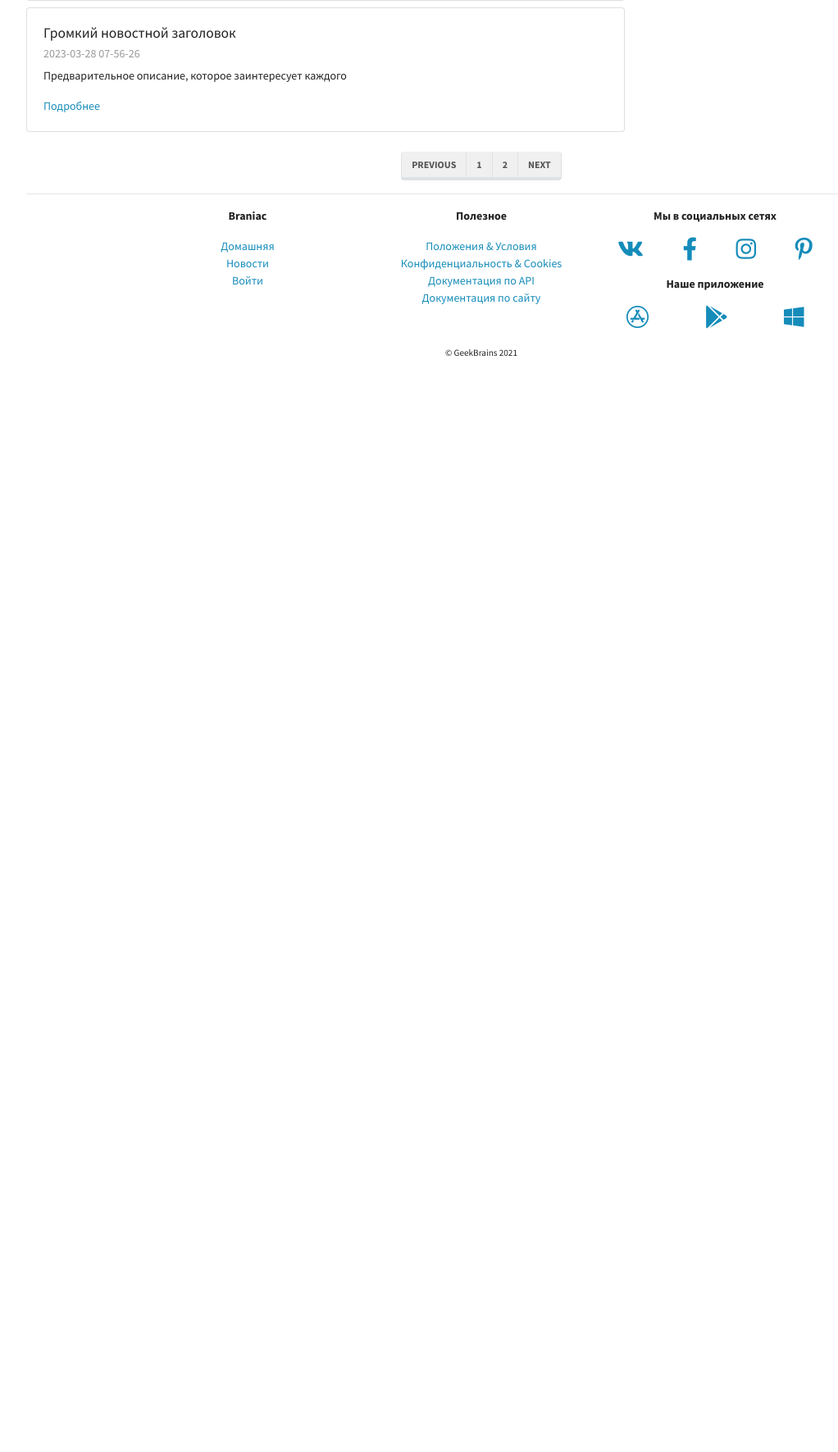
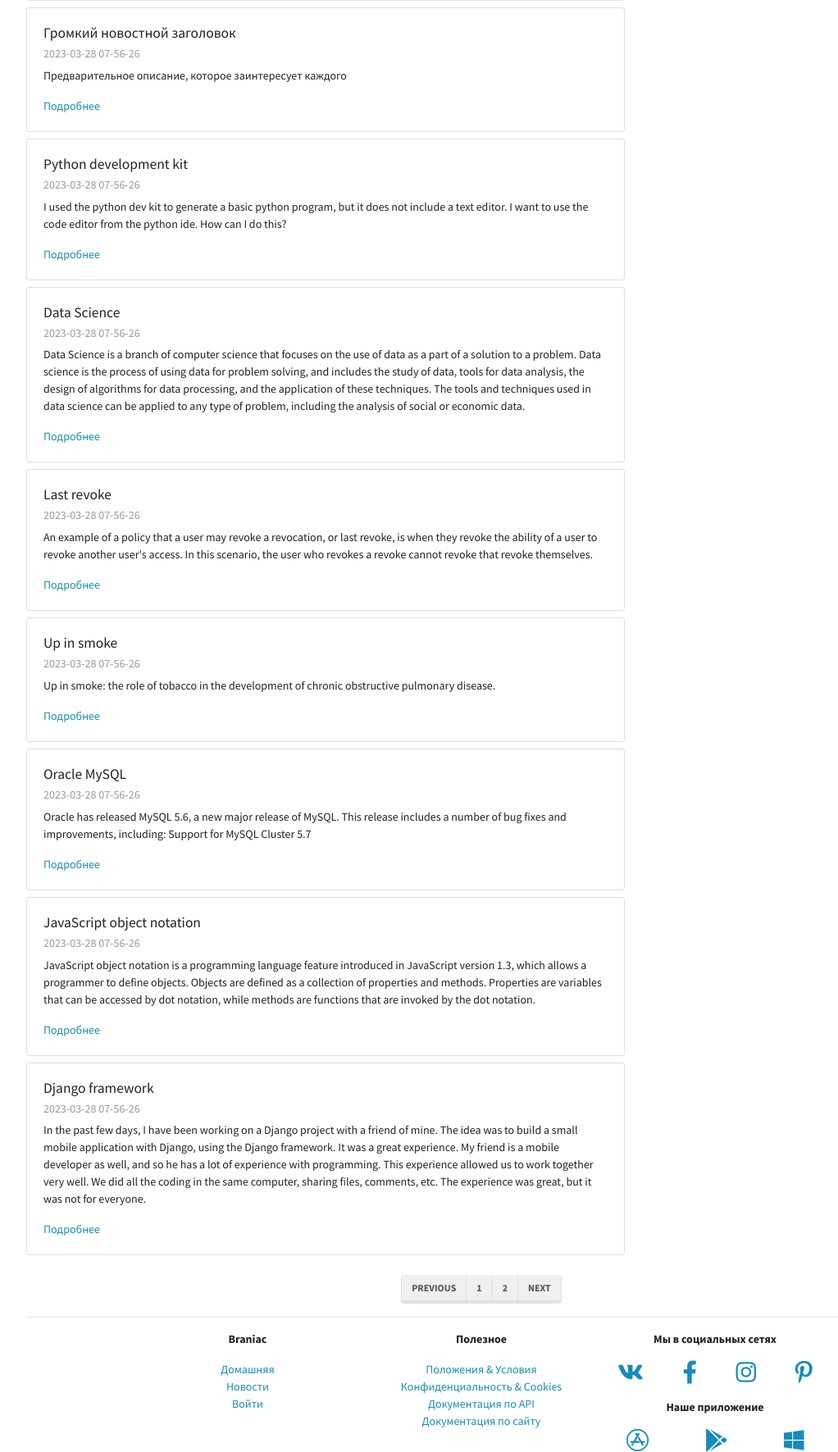
Before and after one commit to aastavitskaya/BraniacLMC, a Django app: page /mainapp/news/ in a window 1280 px wide. Shown: the part 715-2486 px from the top of the page at 82% size, without its empty margins (53-1075 px from the left). Before the commit the page ends 1150 px from the top, so only its background shows below. Run offline with Django 3.2, Linux system fonts and the light colour scheme; some libraries are stand-ins or nearby versions.

Commit message:
lesson_3 add news

```diff
--- a/config/settings.py
+++ b/config/settings.py
@@ -55,7 +55,7 @@ ROOT_URLCONF = "config.urls"
 TEMPLATES = [
     {
         "BACKEND": "django.template.backends.django.DjangoTemplates",
-        "DIRS": ["templates"],
+        "DIRS": [BASE_DIR / "templates"],
         "APP_DIRS": True,
         "OPTIONS": {
             "context_processors": [
--- a/mainapp/templates/mainapp/news.html
+++ b/mainapp/templates/mainapp/news.html
@@ -24,6 +24,19 @@
           {{ datetime_obj|date:"Y-m-d h-i-s" }}
         </h6>
         <p class="card-text">{{ news_preview }}</p>
+        <a href="#" class="card-link">Подробнее</a>
+      </div>
+    </div>
+    {% endfor %}
+
+    {% for new in news %}
+    <div class="card my-2">
+      <div class="card-body">
+        <h5 class="card-title">{{ new.title }}</h5>
+        <h6 class="card-subtitle mb-2 text-muted">
+          {{ datetime_obj|date:"Y-m-d h-i-s" }}
+        </h6>
+        <p class="card-text">{{ new.preview }}</p>
         <a href="#" class="card-link">Подробнее</a>
       </div>
     </div>
@@ -64,7 +77,7 @@
   <nav aria-label="Page navigation example">
     <ul class="pagination">
       <li class="page-item"><a class="page-link" href="#">Previous</a></li>
-      <li class="page-item"><a class="page-link" href="{% url 'mainapp:news_paginator' 1 %}?param1=foobar">1</a></li>
+      <li class="page-item"><a class="page-link" href="{% url 'mainapp:news_paginator' 1 %}">1</a></li>
       <li class="page-item"><a class="page-link" href="{% url 'mainapp:news_paginator' page=2 %}">2</a></li>
       {# <li class="page-item"><a class="page-link" href="{% url 'mainapp:news_paginator' three %}">3</a></li> #}
       <li class="page-item"><a class="page-link" href="#">Next</a></li>
--- a/mainapp/views.py
+++ b/mainapp/views.py
@@ -1,5 +1,8 @@
+import json
+import os
 from datetime import datetime
 
+from django.conf import settings
 from django.views.generic import TemplateView
 
 
@@ -14,6 +17,9 @@ class NewsPageView(TemplateView):
         # Get all previous data
         context = super().get_context_data(**kwargs)
         # Create your own data
+        with open(os.path.join(settings.BASE_DIR, "news.json")) as f:
+            context["news"] = json.load(f)
+
         context["news_title"] = "Громкий новостной заголовок"
         context["news_preview"] = "Предварительное описание, которое заинтересует каждого"
         context["range"] = range(5)
--- /dev/null
+++ b/news.json
@@ -0,0 +1,30 @@
+[
+    {
+        "title": "Python development kit",
+        "preview": "I used the python dev kit to generate a basic python program, but it does not include a text editor. I want to use the code editor from the python ide. How can I do this?"
+    },
+    {
+        "title": "Data Science",
+        "preview": "Data Science is a branch of computer science that focuses on the use of data as a part of a solution to a problem. Data science is the process of using data for problem solving, and includes the study of data, tools for data analysis, the design of algorithms for data processing, and the application of these techniques. The tools and techniques used in data science can be applied to any type of problem, including the analysis of social or economic data."
+    },
+    {
+        "title": "Last revoke",
+        "preview": "An example of a policy that a user may revoke a revocation, or last revoke, is when they revoke the ability of a user to revoke another user's access.  In this scenario, the user who revokes a revoke cannot revoke that revoke themselves."
+    },
+    {
+        "title": "Up in smoke",
+        "preview": "Up in smoke: the role of tobacco in the development of chronic obstructive pulmonary disease."
+    },
+    {
+        "title": "Oracle MySQL",
+        "preview": "Oracle has released MySQL 5.6, a new major release of MySQL. This release includes a number of bug fixes and improvements, including: Support for MySQL Cluster 5.7"
+    },
+    {
+        "title": "JavaScript object notation",
+        "preview": "JavaScript object notation is a programming language feature introduced in JavaScript version 1.3, which allows a programmer to define objects. Objects are defined as a collection of properties and methods. Properties are variables that can be accessed by dot notation, while methods are functions that are invoked by the dot notation."
+    },
+    {
+        "title": "Django framework",
+        "preview": "In the past few days, I have been working on a Django project with a friend of mine. The idea was to build a small mobile application with Django, using the Django framework. It was a great experience. My friend is a mobile developer as well, and so he has a lot of experience with programming. This experience allowed us to work together very well. We did all the coding in the same computer, sharing files, comments, etc. The experience was great, but it was not for everyone."
+    }
+]
```
